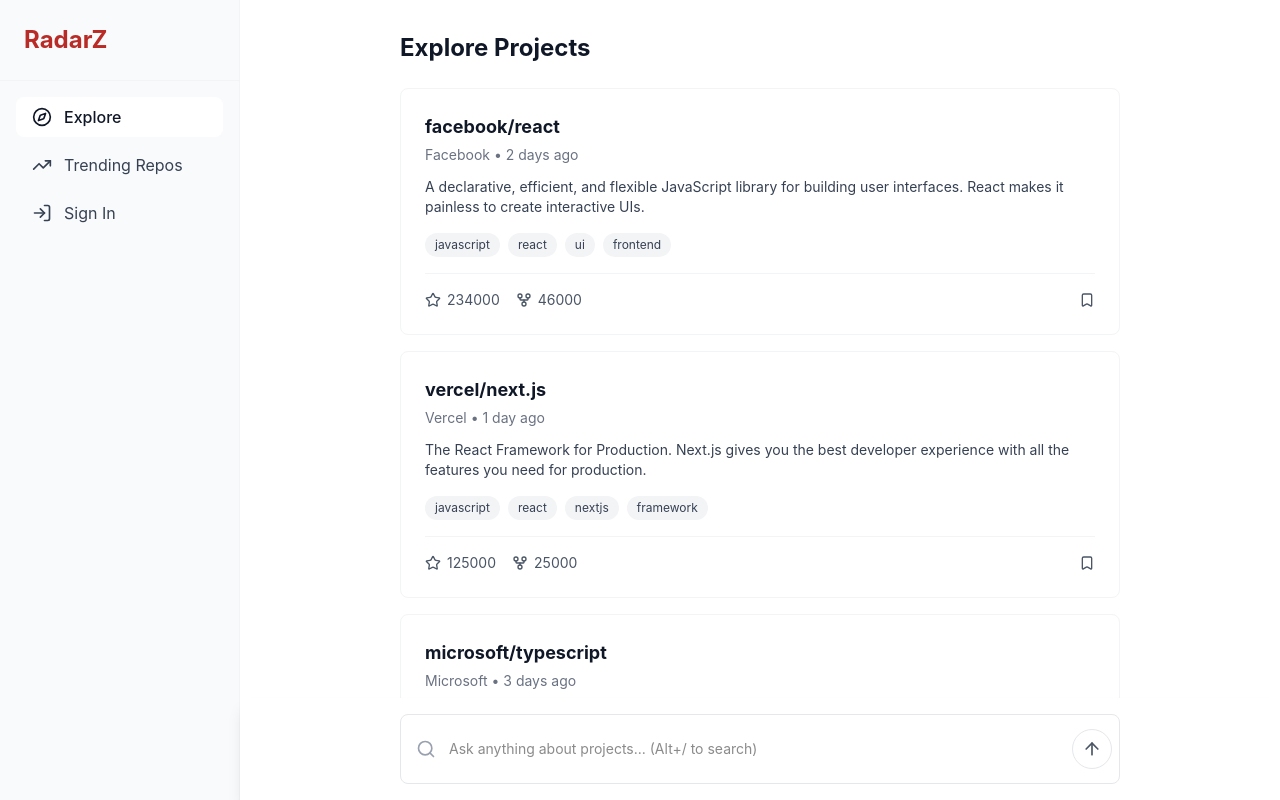
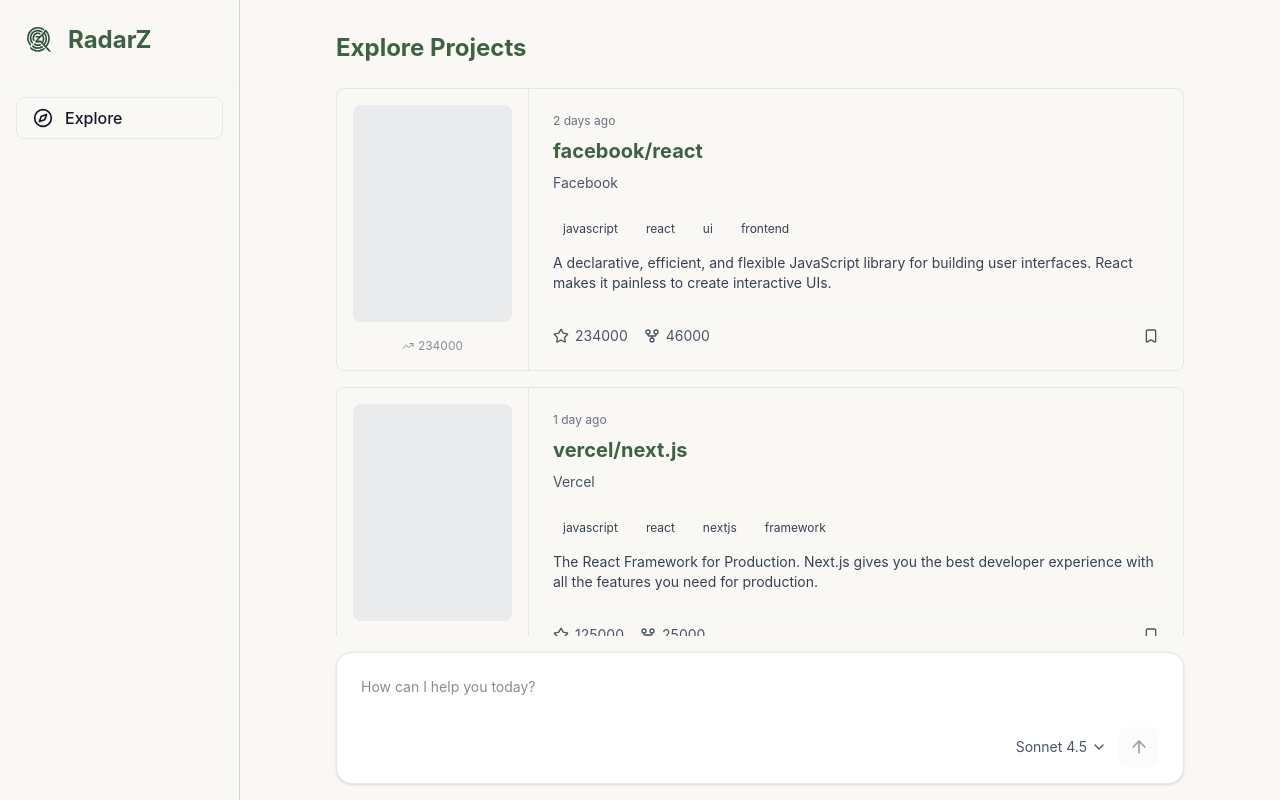
Before and after one commit to eurooooo/RadarZ, a Next.js app in the folder frontend/: page / in a window 1280 px wide. Shown: the top 800 px of the page. Built offline with nearby package versions, Linux system fonts and the light colour scheme.

Commit message:
style: basic styling finish

```diff
--- a/frontend/app/globals.css
+++ b/frontend/app/globals.css
@@ -1,13 +1,16 @@
 @import "tailwindcss";
 
 :root {
-  --background: #ffffff;
+  --background: #f9f8f4;
   --foreground: #171717;
 }
 
 @theme inline {
   --color-background: var(--background);
   --color-foreground: var(--foreground);
+  --color-cream: #f9f8f4;
+  --color-primary: #3e6145;
+  --color-primary-dark: #4a5a28;
   --font-sans: var(--font-geist-sans);
   --font-mono: var(--font-geist-mono);
 }
@@ -20,7 +23,7 @@
 }
 
 body {
-  background: #ffffff;
+  background: #f9f8f4;
   color: #171717;
   font-family: -apple-system, BlinkMacSystemFont, "Segoe UI", "Roboto", "Oxygen",
     "Ubuntu", "Cantarell", "Fira Sans", "Droid Sans", "Helvetica Neue",
--- a/frontend/app/layout.tsx
+++ b/frontend/app/layout.tsx
@@ -28,11 +28,9 @@
       <body
         className={`${geistSans.variable} ${geistMono.variable} antialiased`}
       >
-        <div className="min-h-screen bg-white">
-          <div className="flex">
-            <LeftSidebar />
-            {children}
-          </div>
+        <div className="min-h-screen flex">
+          <LeftSidebar />
+          {children}
         </div>
       </body>
     </html>
--- a/frontend/components/ExploreProjects.tsx
+++ b/frontend/components/ExploreProjects.tsx
@@ -13,9 +13,7 @@
 }: ExploreProjectsProps) {
   return (
     <div>
-      <h1 className="text-2xl font-bold text-gray-900 mb-6">
-        Explore Projects
-      </h1>
+      <h1 className="text-2xl font-bold text-primary mb-6">Explore Projects</h1>
 
       {loading && <ProjectCardSkeleton />}
 
--- a/frontend/components/ProjectCard.tsx
+++ b/frontend/components/ProjectCard.tsx
@@ -1,5 +1,5 @@
 import Link from "next/link";
-import { Star, GitFork, Bookmark } from "lucide-react";
+import { Star, GitFork, Bookmark, TrendingUp } from "lucide-react";
 
 interface ProjectCardProps {
   id: string;
@@ -24,29 +24,47 @@
 }: ProjectCardProps) {
   return (
     <Link href={`/project/${id}`}>
-      <div className="bg-white border border-gray-100 rounded-lg p-6 mb-4 hover:shadow-md hover:-translate-y-0.5 transition-all cursor-pointer">
+      <div className="border border-gray-200 rounded-lg mb-4 hover:shadow-md transition-all cursor-pointer overflow-hidden flex">
+        {/* Left Panel - Image Preview */}
+        <div className="w-48 shrink-0 relative  border-r border-gray-200">
+          {/* Loading placeholder - skeleton */}
+          <div className="h-full w-full flex flex-col items-center justify-center p-4 animate-pulse">
+            <div className="w-full h-full bg-gray-200 rounded-lg mb-2"></div>
+            {/* Views indicator */}
+            <div className="flex items-center gap-1 text-xs text-gray-500 mt-2">
+              <TrendingUp className="w-3 h-3" />
+              <span>{stars}</span>
+            </div>
+          </div>
+        </div>
+
+        {/* Right Panel - Content */}
+        <div className="flex-1 p-6 flex flex-col">
           {/* Header */}
           <div className="mb-3">
-          <h2 className="text-lg font-bold text-gray-900 mb-1">{title}</h2>
-          <p className="text-sm text-gray-500">
-            {authors} • {date}
-          </p>
+            <div className="flex items-center justify-between mb-2">
+              <span className="text-xs text-gray-500">{date}</span>
+            </div>
+            <h2 className="text-xl font-bold text-primary mb-2">{title}</h2>
+            <p className="text-sm text-gray-600 mb-3">{authors}</p>
           </div>
 
-        {/* Description */}
-        <p className="text-gray-700 text-sm mb-4 line-clamp-2">{description}</p>
-
           {/* Tags */}
-        <div className="flex flex-wrap gap-2 mb-4">
+          <div className="flex flex-wrap gap-2 mb-3">
             {tags.map((tag, index) => (
               <span
                 key={index}
-              className="px-2.5 py-1 bg-gray-100 text-gray-700 text-xs rounded-full"
+                className="px-2.5 py-1  text-gray-700 text-xs rounded-md"
               >
                 {tag}
               </span>
             ))}
           </div>
+
+          {/* Description */}
+          <p className="text-gray-700 text-sm mb-4 line-clamp-3 flex-1">
+            {description}
+          </p>
 
           {/* Action Bar */}
           <div className="flex items-center gap-4 pt-4 border-t border-gray-100">
@@ -63,6 +81,7 @@
             </div>
           </div>
         </div>
+      </div>
     </Link>
   );
 }
--- a/frontend/components/layout/BottomSearchBar.tsx
+++ b/frontend/components/layout/BottomSearchBar.tsx
@@ -1,20 +1,18 @@
 "use client";
 
-import { useEffect, useRef } from "react";
-import { usePathname } from "next/navigation";
-import { Search, ArrowUp } from "lucide-react";
+import { useEffect, useRef, useState } from "react";
+import { ArrowUp, ChevronDown } from "lucide-react";
 
 export default function BottomSearchBar() {
-  const searchInputRef = useRef<HTMLInputElement>(null);
-  const pathname = usePathname();
-  const isProjectPage = pathname?.startsWith("/project/");
+  const textareaRef = useRef<HTMLTextAreaElement>(null);
+  const [message, setMessage] = useState("");
 
   useEffect(() => {
     const handleKeyDown = (e: KeyboardEvent) => {
       // Alt+/ to focus search
       if (e.altKey && e.key === "/") {
         e.preventDefault();
-        searchInputRef.current?.focus();
+        textareaRef.current?.focus();
       }
     };
 
@@ -22,39 +20,75 @@
     return () => window.removeEventListener("keydown", handleKeyDown);
   }, []);
 
-  const scrollToTop = () => {
-    window.scrollTo({ top: 0, behavior: "smooth" });
+  const handleSend = () => {
+    if (message.trim()) {
+      // Handle send logic here
+      console.log("Sending:", message);
+      setMessage("");
+    }
   };
 
+  const handleKeyPress = (e: React.KeyboardEvent<HTMLTextAreaElement>) => {
+    if (e.key === "Enter" && !e.shiftKey) {
+      e.preventDefault();
+      handleSend();
+    }
+  };
+
+  // Auto-resize textarea
+  useEffect(() => {
+    if (textareaRef.current) {
+      textareaRef.current.style.height = "auto";
+      const scrollHeight = textareaRef.current.scrollHeight;
+      const minHeight = 120;
+      const maxHeight = 300;
+      const newHeight = Math.min(Math.max(scrollHeight, minHeight), maxHeight);
+      textareaRef.current.style.height = `${newHeight}px`;
+    }
+  }, [message]);
+
   return (
-    <div
-      className={`fixed bottom-0 left-60 z-50 bg-white  border-gray-100 shadow-lg ${
-        isProjectPage ? "right-[40%]" : "right-0"
-      }`}
-    >
-      <div
-        className={`mx-auto py-4 ${
-          isProjectPage ? "max-w-4xl px-8" : "max-w-3xl px-6"
-        }`}
-      >
-        <div className="flex items-center">
-          {/* Search Input */}
-          <div className="flex-1 relative">
-            <Search className="absolute left-4 top-1/2 transform -translate-y-1/2 w-5 h-5 text-gray-400" />
-            <input
-              ref={searchInputRef}
-              type="text"
-              placeholder="Ask anything about projects... (Alt+/ to search)"
-              className="w-full pl-12 pr-14 py-6 border border-gray-200 rounded-lg focus:outline-none focus:ring-2 focus:ring-[#B92B27] focus:border-transparent text-sm"
-            />
-            {/* Scroll to Top Button - Inside input */}
-            <button
-              onClick={scrollToTop}
-              className="absolute right-2 top-1/2 transform -translate-y-1/2 flex items-center justify-center w-10 h-10 rounded-full bg-white border border-gray-200 hover:bg-gray-50 hover:border-gray-300 transition-colors"
-              aria-label="Scroll to top"
-            >
-              <ArrowUp className="w-5 h-5 text-gray-600" />
-            </button>
+    <div className="fixed bottom-0 left-60 right-0 z-50 bg-cream">
+      <div className="mx-auto py-4 max-w-4xl px-6">
+        <div className="relative bg-white rounded-2xl border border-gray-200 shadow-sm">
+          {/* Textarea */}
+          <textarea
+            ref={textareaRef}
+            value={message}
+            onChange={(e) => setMessage(e.target.value)}
+            onKeyPress={handleKeyPress}
+            placeholder="How can I help you today?"
+            className="w-full px-6 pt-6 pb-20 rounded-2xl bg-transparent focus:outline-none text-sm resize-none"
+            rows={1}
+            style={{
+              minHeight: "120px",
+              maxHeight: "300px",
+            }}
+          />
+
+          {/* Bottom controls */}
+          <div className="absolute bottom-4 left-6 right-6 flex items-center justify-between">
+            {/* Left side - empty (no icons) */}
+            <div></div>
+
+            {/* Right side - Model selector and Send button */}
+            <div className="flex items-center gap-3">
+              {/* Model selector */}
+              <div className="flex items-center gap-1 text-sm text-gray-600 cursor-pointer hover:text-gray-900">
+                <span>Sonnet 4.5</span>
+                <ChevronDown className="w-4 h-4" />
+              </div>
+
+              {/* Send button */}
+              <button
+                onClick={handleSend}
+                disabled={!message.trim()}
+                className="flex items-center justify-center w-10 h-10 rounded-lg bg-cream hover:bg-[#e8e6e0] transition-colors disabled:opacity-50 disabled:cursor-not-allowed"
+                aria-label="Send message"
+              >
+                <ArrowUp className="w-5 h-5 text-gray-700" />
+              </button>
+            </div>
           </div>
         </div>
       </div>
--- a/frontend/components/layout/CenterContent.tsx
+++ b/frontend/components/layout/CenterContent.tsx
@@ -1,9 +1,9 @@
 "use client";
 
 import { useEffect, useState } from "react";
-import BottomSearchBar from "./BottomSearchBar";
 import ExploreProjects from "../ExploreProjects";
 import { mockProjects, type Project } from "@/data/mockProjects";
+import BottomSearchBar from "./BottomSearchBar";
 
 export default function CenterContent() {
   const [projects, setProjects] = useState<Project[]>([]);
@@ -21,10 +21,10 @@
 
   return (
     <main className="flex-1 ml-60 min-h-screen relative">
-      <div className="max-w-3xl mx-auto px-6 py-8 pb-24">
+      <div className="max-w-4xl mx-auto px-6 py-8 pb-24">
         <ExploreProjects projects={projects} loading={loading} />
+        <BottomSearchBar />
       </div>
-      <BottomSearchBar />
     </main>
   );
 }
--- a/frontend/components/layout/LeftSidebar.tsx
+++ b/frontend/components/layout/LeftSidebar.tsx
@@ -5,11 +5,15 @@
 
 export default function LeftSidebar() {
   return (
-    <aside className="fixed left-0 top-0 h-screen w-60 bg-[#F9FAFB] border-r border-gray-100 flex flex-col">
+    <aside className="fixed left-0 top-0 h-screen w-60 border-r border-gray-300 flex flex-col">
       {/* Logo */}
       <div className="p-6 border-b border-gray-100">
-        <Link href="/" className="text-2xl font-bold text-[#B92B27]">
-          RadarZ
+        <Link
+          href="/"
+          className="flex items-center gap-3 text-2xl font-bold text-primary"
+        >
+          <img src="/logo.svg" alt="RadarZ Logo" className="w-8 h-8 shrink-0" />
+          <span>RadarZ</span>
         </Link>
       </div>
 
@@ -19,13 +23,13 @@
           <li>
             <Link
               href="/"
-              className="flex items-center gap-3 px-4 py-2 rounded-lg bg-white text-gray-900 font-medium hover:bg-gray-50 transition-colors"
+              className="flex items-center gap-3 px-4 py-2 rounded-lg border border-gray-200 text-gray-900 font-medium hover:bg-white transition-colors"
             >
               <Compass className="w-5 h-5" />
               <span>Explore</span>
             </Link>
           </li>
-          <li>
+          {/* <li>
             <Link
               href="/trending"
               className="flex items-center gap-3 px-4 py-2 rounded-lg text-gray-700 hover:bg-white transition-colors"
@@ -42,7 +46,7 @@
               <LogIn className="w-5 h-5" />
               <span>Sign In</span>
             </Link>
-          </li>
+          </li> */}
         </ul>
       </nav>
     </aside>
```
Also changed, not shown: frontend/components/layout/RightSidebar.tsx (+5 -5 lines), frontend/components/project/AIAssistant.tsx (+5 -5 lines), frontend/components/project/ProjectViewer.tsx (+3 -5 lines), frontend/public/logo.svg (added), 1 other file (tests, documents, lock files or other folders). Lines whose indentation alone changed are shown as unchanged.
